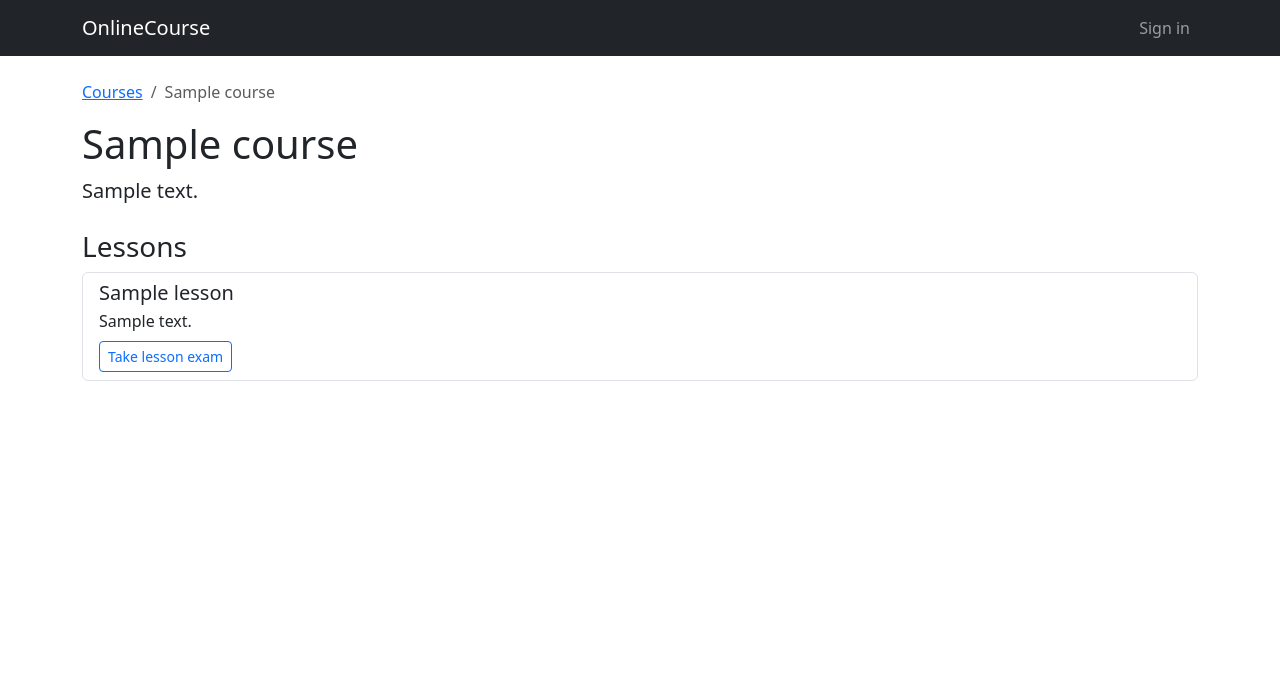
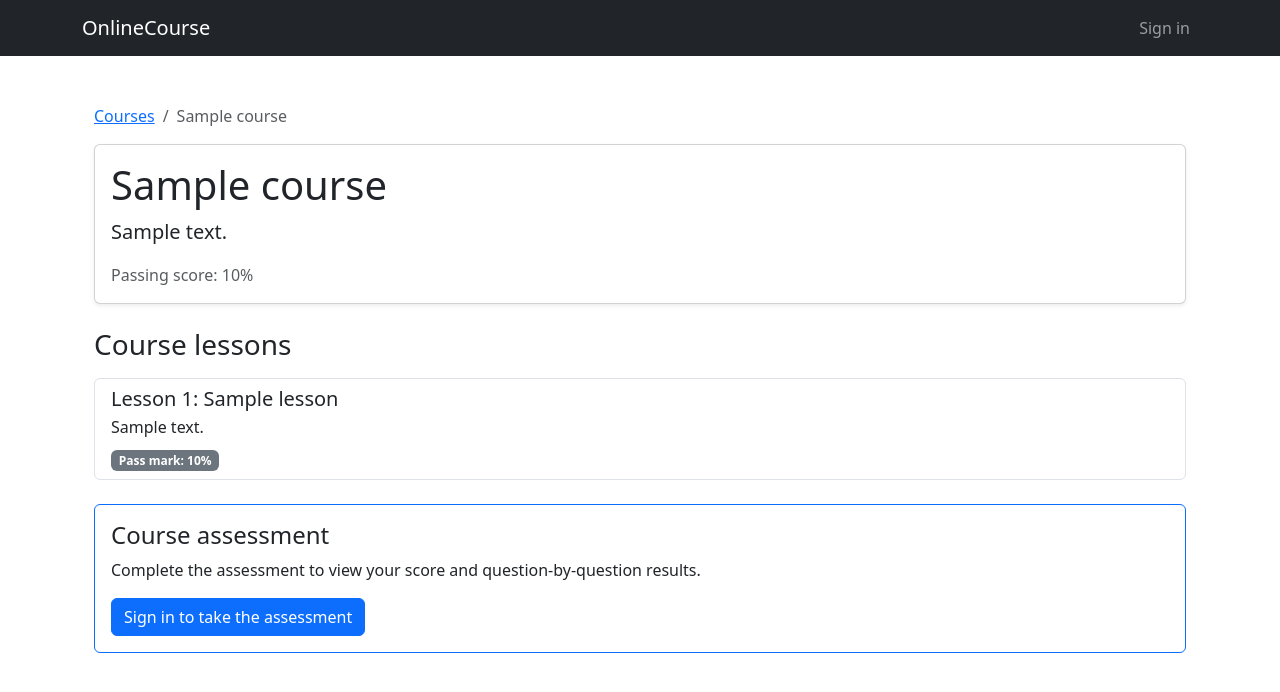
Before and after one commit to mohithlingosme/Django_final_test, a Django app: page /courses/1/ in a window 1280 px wide. Shown: the top 692 px of the page. Run offline with Django 5.2, Linux system fonts and the light colour scheme; tables that the repository leaves empty hold one stand-in row (values such as "Sample post").

Commit message:
Add Bootstrap-styled course and lesson details

```diff
--- a/onlinecourse/templates/onlinecourse/course_details_bootstrap.html
+++ b/onlinecourse/templates/onlinecourse/course_details_bootstrap.html
@@ -3,34 +3,75 @@
 {% block title %}{{ course.title }} | OnlineCourse{% endblock %}
 
 {% block content %}
-  <nav aria-label="breadcrumb">
+<div class="container py-4">
+  <nav aria-label="breadcrumb" class="mb-3">
     <ol class="breadcrumb">
-      <li class="breadcrumb-item"><a href="{% url 'onlinecourse:course_list' %}">Courses</a></li>
-      <li class="breadcrumb-item active" aria-current="page">{{ course.title }}</li>
+      <li class="breadcrumb-item">
+        <a href="{% url 'onlinecourse:course_list' %}">Courses</a>
+      </li>
+      <li class="breadcrumb-item active" aria-current="page">
+        {{ course.title }}
+      </li>
     </ol>
   </nav>
 
-  <section class="mb-4">
-    <h1>{{ course.title }}</h1>
-    {% if course.description %}<p class="lead">{{ course.description }}</p>{% endif %}
+  <section class="card shadow-sm mb-4">
+    <div class="card-body">
+      <h1 class="card-title">{{ course.title }}</h1>
+      {% if course.description %}
+        <p class="card-text lead">{{ course.description }}</p>
+      {% endif %}
+      <p class="text-muted mb-0">
+        Passing score: {{ course.pass_percentage }}%
+      </p>
+    </div>
   </section>
 
-  <section aria-labelledby="lessons-heading">
-    <h2 id="lessons-heading" class="h3">Lessons</h2>
+  <section aria-labelledby="lessons-heading" class="mb-4">
+    <h2 id="lessons-heading" class="h3 mb-3">Course lessons</h2>
+
     {% with lessons=course.lessons.all %}
       {% if lessons %}
         <div class="list-group">
           {% for lesson in lessons %}
             <article class="list-group-item">
-              <h3 class="h5 mb-1">{{ lesson.title }}</h3>
-              {% if lesson.content %}<p class="mb-2">{{ lesson.content }}</p>{% endif %}
-              <a class="btn btn-outline-primary btn-sm" href="{% url 'onlinecourse:submit' lesson.id %}">Take lesson exam</a>
+              <h3 class="h5 mb-1">
+                Lesson {{ forloop.counter }}: {{ lesson.title }}
+              </h3>
+              {% if lesson.content %}
+                <p class="mb-2">{{ lesson.content }}</p>
+              {% endif %}
+              <span class="badge text-bg-secondary">
+                Pass mark: {{ lesson.pass_percentage }}%
+              </span>
             </article>
           {% endfor %}
         </div>
       {% else %}
-        <p class="text-muted">No lessons have been added to this course yet.</p>
+        <div class="alert alert-info" role="status">
+          No lessons have been added to this course yet.
+        </div>
       {% endif %}
     {% endwith %}
   </section>
+
+  <section aria-labelledby="assessment-heading" class="card border-primary">
+    <div class="card-body">
+      <h2 id="assessment-heading" class="h4 card-title">Course assessment</h2>
+      <p class="card-text">
+        Complete the assessment to view your score and question-by-question results.
+      </p>
+      {% if user.is_authenticated %}
+        <a class="btn btn-primary"
+           href="{% url 'onlinecourse:submit' course.id %}">
+          Start assessment
+        </a>
+      {% else %}
+        <a class="btn btn-primary" href="{% url 'login' %}">
+          Sign in to take the assessment
+        </a>
+      {% endif %}
+    </div>
+  </section>
+</div>
 {% endblock %}
```
